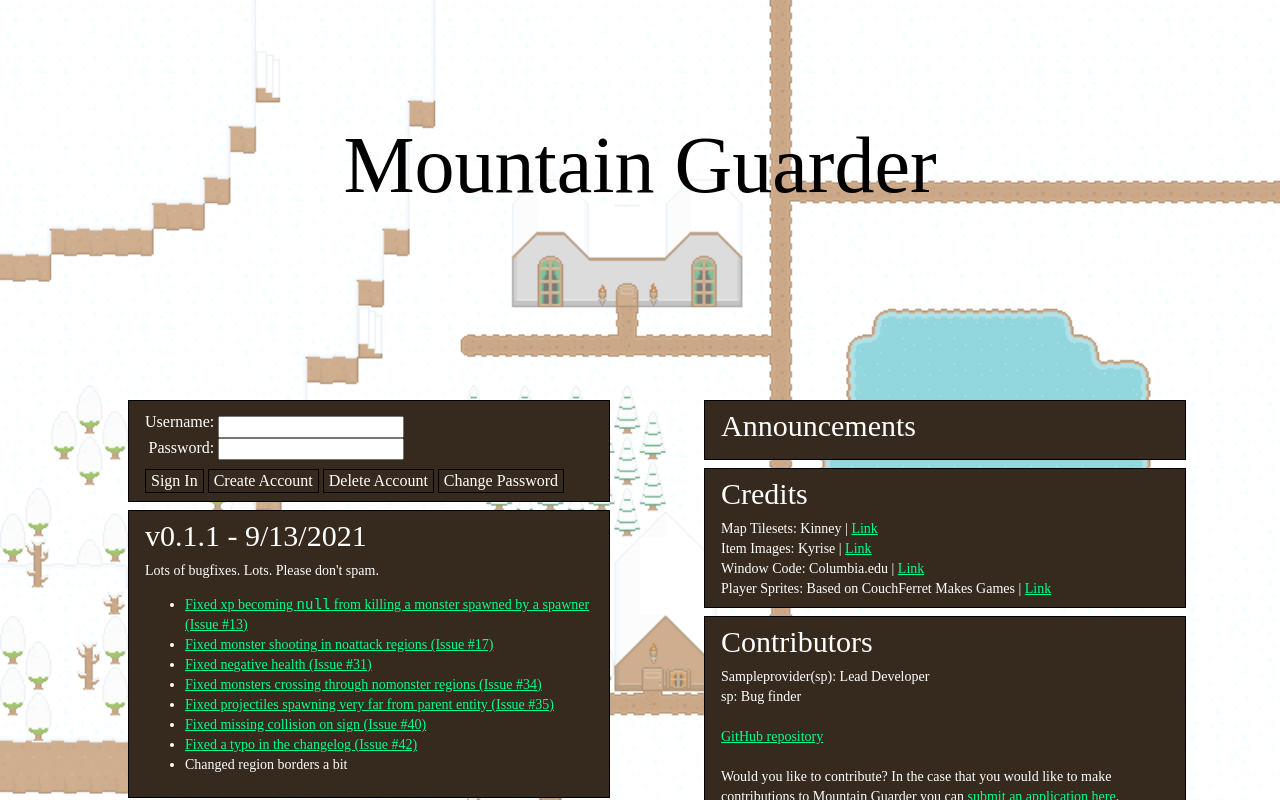
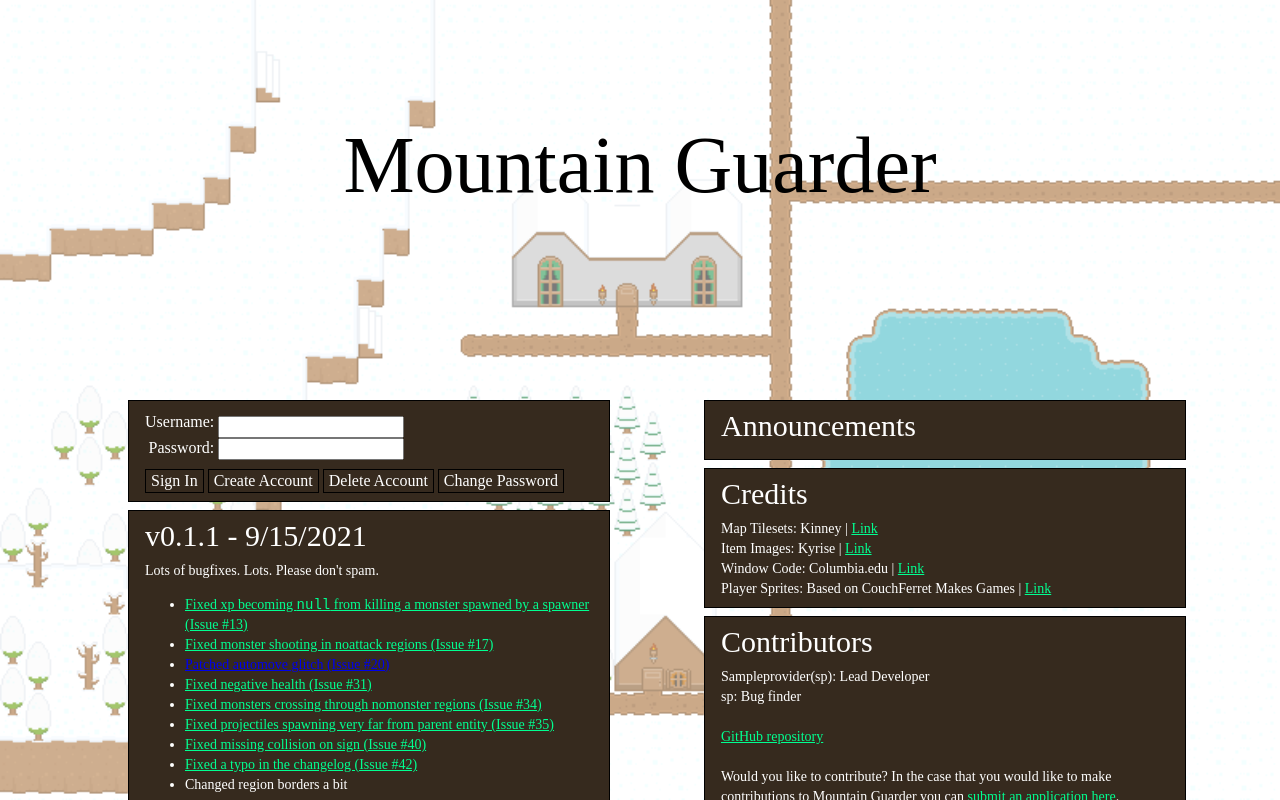
Before and after one commit to spsquared/Mountain_Guarder, a website: page client/index.html in a window 1280 px wide. Drawn offline with nearby package versions, Linux system fonts and the light colour scheme; files that its build step writes are made by us from their sources; no server answers; files whose address does not match are found by name; a web font is replaced by a local one.

Commit message:
Fix missing link and typo

```diff
--- a/client/index.html
+++ b/client/index.html
@@ -54,13 +54,14 @@
                     </div> -->
                     <div class="stack ui-block ui-lighttext">
                         <div class="ui-lighttext stackHeader">
-                            v0.1.1 - 9/13/2021
+                            v0.1.1 - 9/15/2021
                         </div>
                         <div class="ui-lighttext stackBody">
                             Lots of bugfixes. Lots. Please don't spam.
                             <ul>
                                 <li><a href="https://github.com/definitely-nobody-is-here/Mountain_Guarder/issues/13" target="_blank" class="ui-link">Fixed xp becoming <code>null</code> from killing a monster spawned by a spawner (Issue #13)</a></li>
                                 <li><a href="https://github.com/definitely-nobody-is-here/Mountain_Guarder/issues/17" target="_blank" class="ui-link">Fixed monster shooting in noattack regions (Issue #17)</a></li>
+                                <li><a href="https://github.com/definitely-nobody-is-here/Mountain_Guarder/issues/20" target="_blank">Patched automove glitch (Issue #20)</a></li>
                                 <li><a href="https://github.com/definitely-nobody-is-here/Mountain_Guarder/issues/31" target="_blank" class="ui-link">Fixed negative health (Issue #31)</a></li>
                                 <li><a href="https://github.com/definitely-nobody-is-here/Mountain_Guarder/issues/34" target="_blank" class="ui-link">Fixed monsters crossing through nomonster regions (Issue #34)</a></li>
                                 <li><a href="https://github.com/definitely-nobody-is-here/Mountain_Guarder/issues/35" target="_blank" class="ui-link">Fixed projectiles spawning very far from parent entity (Issue #35)</a></li>
```
